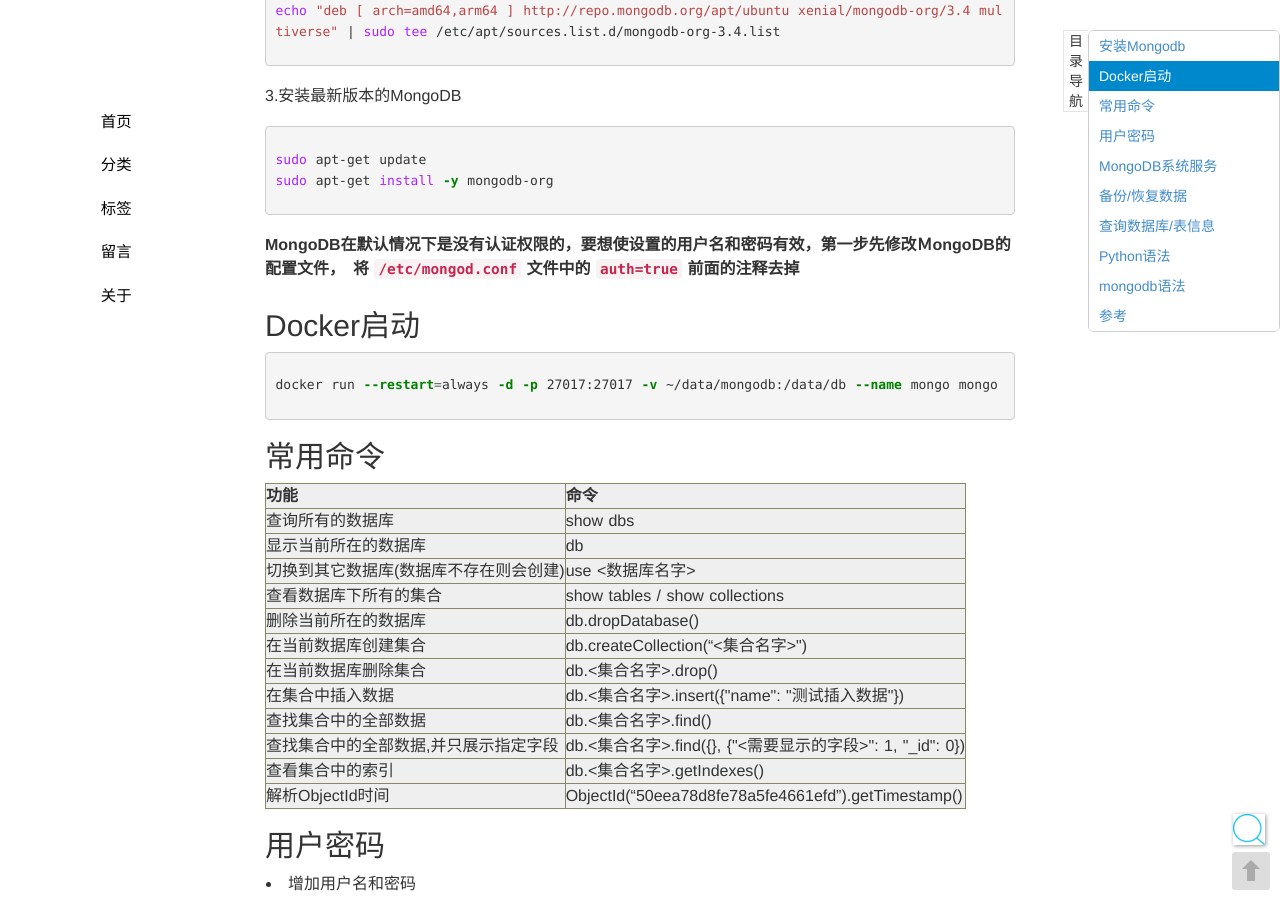
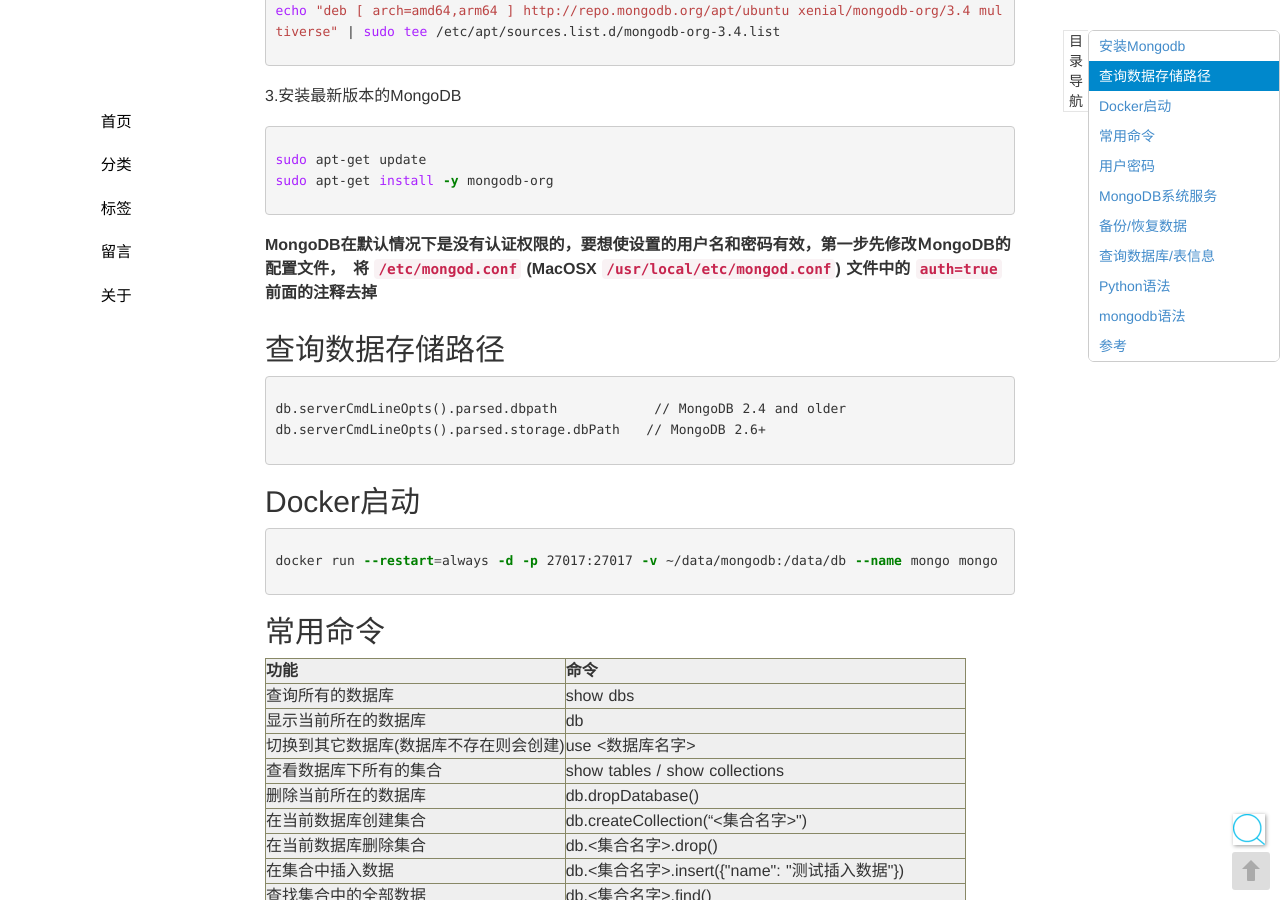
Before and after one commit to seekplum/seekplum.github.io, a Jekyll site: the page built from _posts/2017-01-07-mongodb.md, in a window 1280 px wide and 900 px high, scrolled down 667 px. Built offline with Jekyll 4.4.1, drawn with Linux system fonts in a browser that asks for light colours; comment, search, counter and statistics services are not loaded.

Commit message:
MOD: 查询MongoDB存储路径

````diff
--- a/_posts/2017-01-07-mongodb.md
+++ b/_posts/2017-01-07-mongodb.md
@@ -39,7 +39,14 @@
 sudo apt-get install -y mongodb-org
 ```
 
-**MongoDB在默认情况下是没有认证权限的，要想使设置的用户名和密码有效，第一步先修改ＭongoDB的配置文件，　将 `/etc/mongod.conf` 文件中的 `auth=true` 前面的注释去掉**
+**MongoDB在默认情况下是没有认证权限的，要想使设置的用户名和密码有效，第一步先修改ＭongoDB的配置文件，　将 `/etc/mongod.conf` (MacOSX `/usr/local/etc/mongod.conf`) 文件中的 `auth=true` 前面的注释去掉**
+
+## 查询数据存储路径
+
+```mongodb
+db.serverCmdLineOpts().parsed.dbpath           // MongoDB 2.4 and older
+db.serverCmdLineOpts().parsed.storage.dbPath   // MongoDB 2.6+
+```
 
 ## Docker启动
 
````
